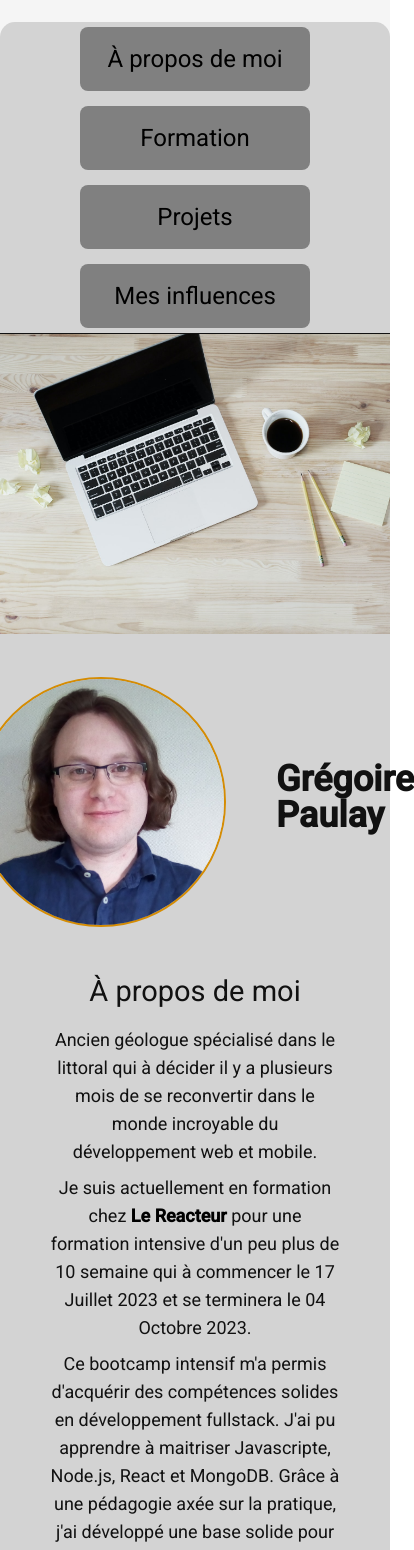
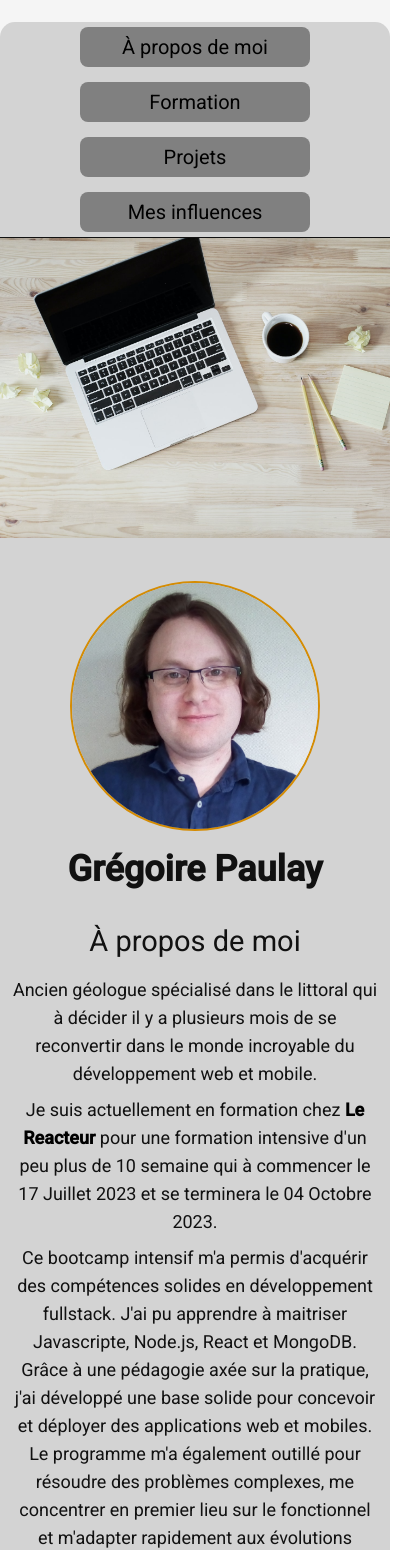
Before and after one commit to Gregoire-Paulay/My-Portfolio, a React (Vite) app: page / in a window 390 px wide. Shown: the part 120-1670 px from the top of the page, 414 px wide, since content can reach past the window. Built offline with nearby package versions, Linux system fonts and the light colour scheme; the HTML template or start-up script is replaced by a standard one.

Commit message:
Responsive done

```diff
--- a/src/App.css
+++ b/src/App.css
@@ -143,6 +143,7 @@ section h3 {
   align-items: center;
   justify-content: center;
   gap: 50px;
+  /* border: 3px solid red; */
 }
 #description img {
   height: 250px;
@@ -174,6 +175,7 @@ section h3 {
 
 .details > div:first-of-type {
   width: calc(100% - 400px);
+  /* border: 3px solid coral; */
 }
 .details > div:last-of-type {
   background-color: white;
@@ -207,6 +209,7 @@ section h3 {
   flex-direction: column;
   align-items: center;
   gap: 30px;
+  /* border: 3px solid blue; */
 }
 #formation img {
   width: 120px;
@@ -447,4 +450,32 @@ footer a {
   .details > div:first-of-type {
     width: 100%;
   }
+  @media (max-width: 950px) {
+    nav a {
+      font-size: 20px;
+      padding: 10px;
+    }
+    .details > div:first-of-type {
+      width: 95%;
+    }
+    #description > div:last-of-type {
+      padding: 0px;
+    }
+    #description > div:first-of-type {
+      flex-direction: column;
+      gap: 10px;
+      margin-bottom: 20px;
+    }
+    #formation {
+      gap: 10px;
+    }
+    #formation > div {
+      gap: 5px;
+      padding: 5px;
+    }
+    #influence > div {
+      gap: 15px;
+      padding: 10px;
+    }
+  }
 }
```
